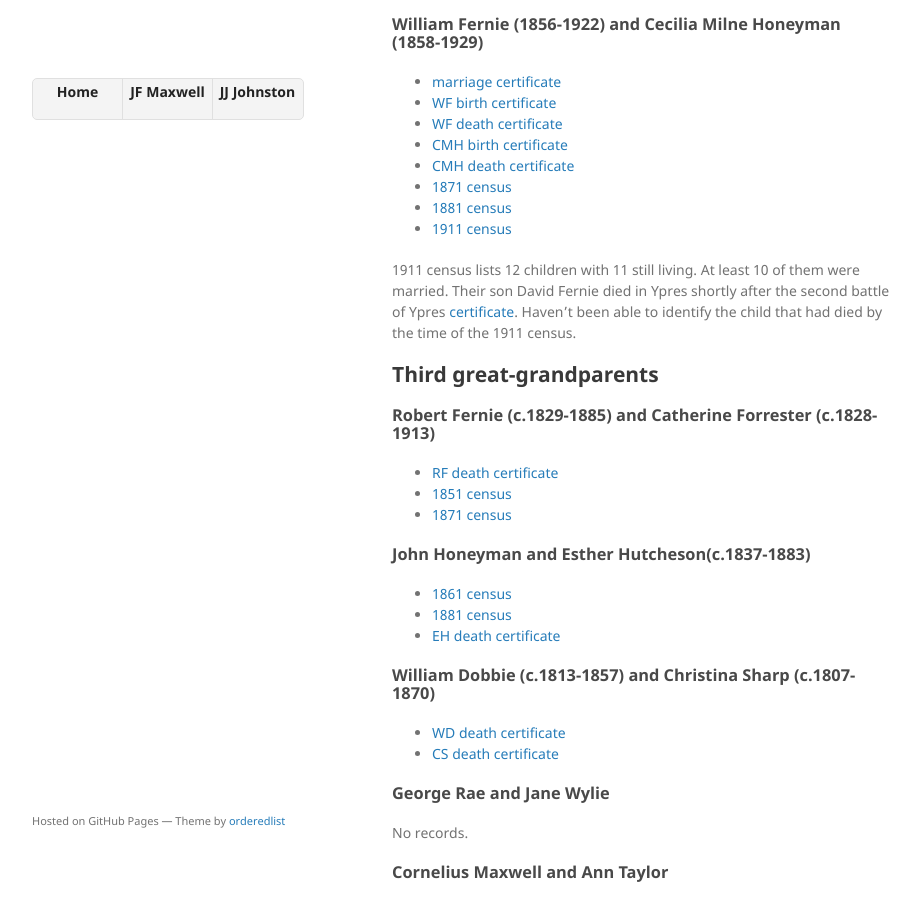
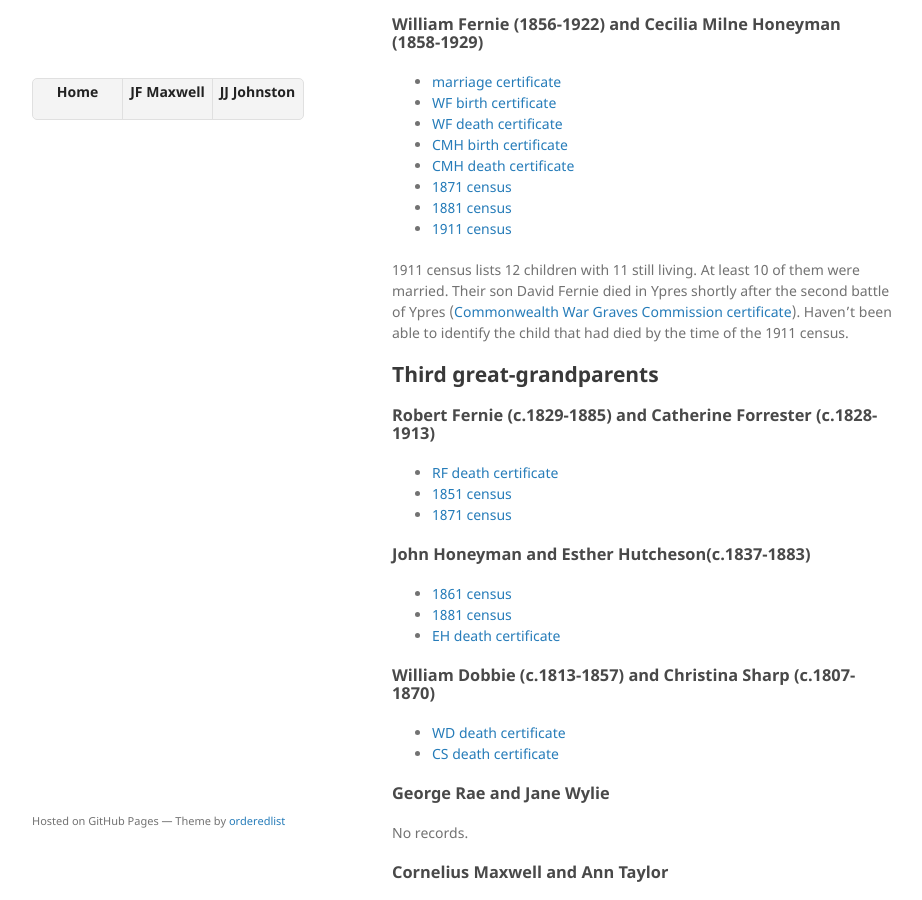
Before and after one commit to rfj1961/rfj1961.github.io, a Jekyll site: the page built from jfm1933.md, in a window 1280 px wide and 900 px high, scrolled down 1858 px. Shown: the whole window, without its empty margins (178-1100 px from the left). Built offline with Jekyll 4.4.1, drawn with Linux system fonts in a browser that asks for light colours; the repository's description, which GitHub fills in, is left out.

Commit message:
brackerts

```diff
--- a/jfm1933.md
+++ b/jfm1933.md
@@ -83,7 +83,7 @@ Several spelling variations of "Rosina"/"Rosann". JM remarried (Martha Delaney (
 - [1881 census](1881_census_william_fernie_cecilia_honeyman.pdf)
 - [1911 census](1911_census_cecilia_fernie.pdf)
 
-1911 census lists 12 children with 11 still living. At least 10 of them were married. Their son David Fernie died in Ypres shortly after the second battle of Ypres [certificate](1915_death_Lance_Corporal_David_Fernie_CWGC_Certificate.pdf). Haven't been able to identify the child that had died by the time of the 1911 census.
+1911 census lists 12 children with 11 still living. At least 10 of them were married. Their son David Fernie died in Ypres shortly after the second battle of Ypres ([Commonwealth War Graves Commission certificate](1915_death_Lance_Corporal_David_Fernie_CWGC_Certificate.pdf)). Haven't been able to identify the child that had died by the time of the 1911 census.
 
 ## Third great-grandparents
 
```
